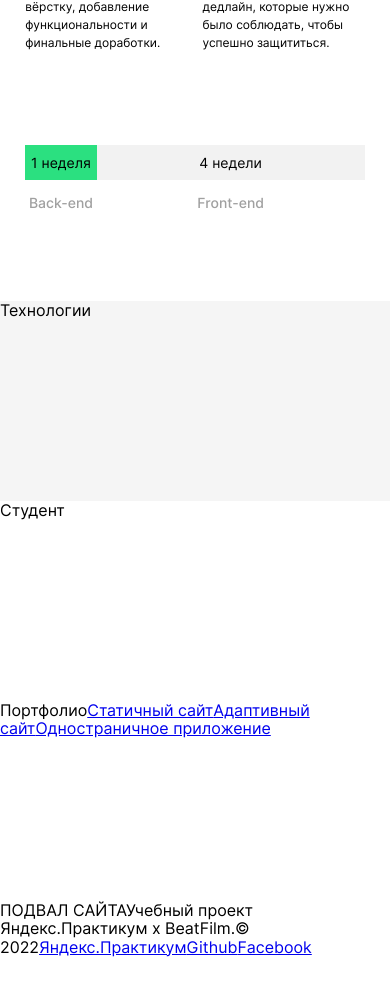
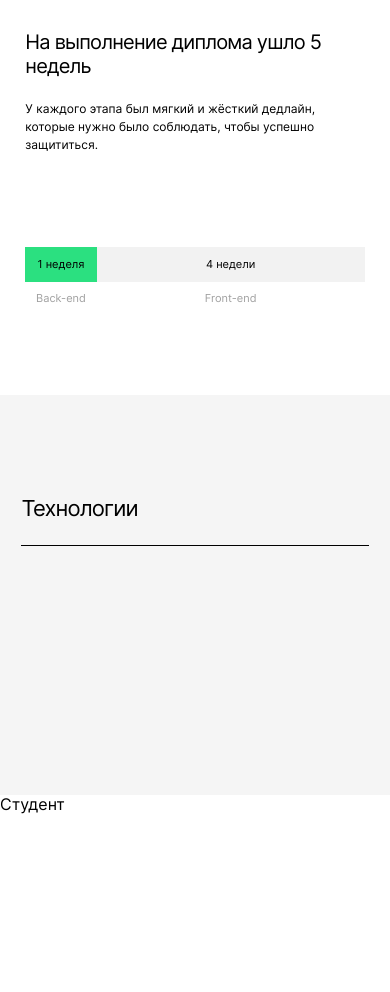
Before and after one commit to izverk/movies-explorer-frontend, a React (Create React App) app: page / in a window 390 px wide. Shown: the part 1054-2046 px from the top of the page. Before the commit the page ends 2011 px from the top, so only its background shows below. Built offline with nearby package versions, Linux system fonts and the light colour scheme.

Commit message:
fix: испрвлен адаптив в AboutProject на малых разрешениях

```diff
--- a/src/components/AboutProject/AboutProject.css
+++ b/src/components/AboutProject/AboutProject.css
@@ -100,6 +100,27 @@
 	}
 }
 
+@media screen and (max-width: 580px) {
+	.about-project__column {
+		width: 100%;
+		margin-bottom: 56px;
+	}
+	.about-project__column:last-child {
+		margin-bottom: 0;
+	}
+	.about-project__weeks-column-title {
+		padding-top: 11px;
+		padding-bottom: 11px;
+		font-size: 11px;
+		line-height: 13px;
+	}
+	.about-project__weeks-column-text {
+		padding-top: 10px;
+		font-weight: 400;
+		font-size: 11px;
+		line-height: 13px;
+	}
+}
 @media screen and (max-width: 320px) {
 	.about-project {
 		padding: 70px 5.6%;
@@ -107,9 +128,6 @@
 	.about-project__columns {
 		padding-top: 60px;
 		margin-bottom: 60px;
-	}
-	.about-project__column {
-		width: 100%;
 	}
 	.about-project__column-title {
 		margin-bottom: 16px;
@@ -120,4 +138,7 @@
 		font-size: 11px;
 		line-height: 16px;
 	}
+	.about-project__weeks-column_type_narrow {
+		width: 35.2%;
+	}
 }
--- a/src/components/Techs/Techs.css
+++ b/src/components/Techs/Techs.css
@@ -1,4 +1,12 @@
 .techs {
 	height: 200px;
+	padding: 100px 5.5%;
 	background-color: #f5f5f5;
 }
+
+@media screen and (max-width: 320px) {
+	.techs {
+		padding: 70px 5.6%;
+		background-color: #fff;
+	}
+}
--- a/src/components/Techs/Techs.js
+++ b/src/components/Techs/Techs.js
@@ -1,11 +1,14 @@
 import React from 'react';
 import './Techs.css';
+import Divider from '../SectionTitle/SectionTitle';
 
 function Techs() {
     return (
-        <div className='techs' id='techs'>
-            Технологии
-        </div>
+        <section className='techs' id='techs'>
+            <Divider>
+                Технологии
+            </Divider>
+        </section>
     );
 }
 
```
